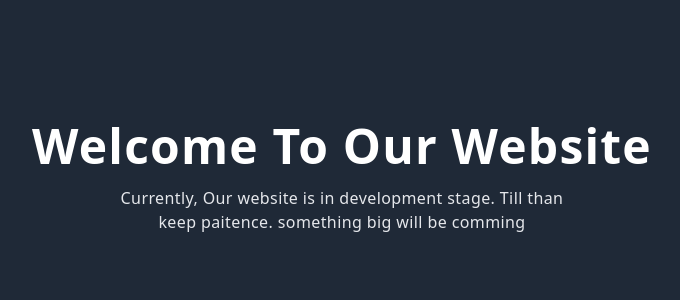
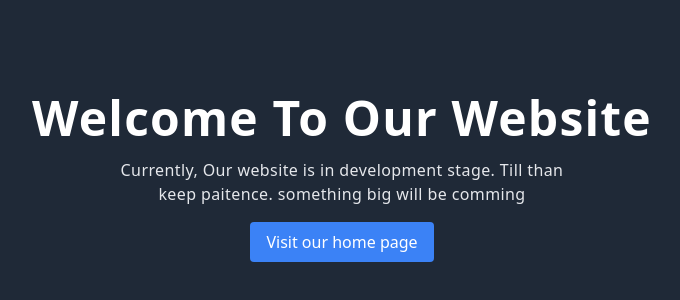
Before and after one commit to afradbhuiyan/vite-app, a website built with Vite: page index.html in a window 1280 px wide. Shown: the part 222-522 px from the top of the page, without its empty margins (298-978 px from the left). Built offline with nearby package versions, Linux system fonts and the light colour scheme.

Commit message:
add home page button

```diff
--- a/index.html
+++ b/index.html
@@ -12,6 +12,7 @@
 
           <main class="w-full min-h-screen bg-gray-800 flex items-center">
                <div class="container mx-auto">
+                    <div class="flex flex-col items-center justify-center">
                          <h1 class="tracking-wide capitalize text-5xl font-semibold text-center text-white">
                               Welcome to our website
                          </h1>
@@ -19,6 +20,11 @@
                          <p class="max-w-md text-center text-gray-200 tracking-wide font-medium mt-4 mx-auto">
                               Currently, Our website is in development stage. Till than keep paitence. something big will be comming
                          </p>
+
+                         <a class="bg-blue-500 text-white px-4 py-2 rounded hover:bg-blue-700 transition-colors duration-150 ease-in-out mt-4" href="#">
+                              Visit our home page
+                         </a>
+                    </div>
                </div>
           </main>
 
```
Lines whose indentation alone changed are shown as unchanged.
